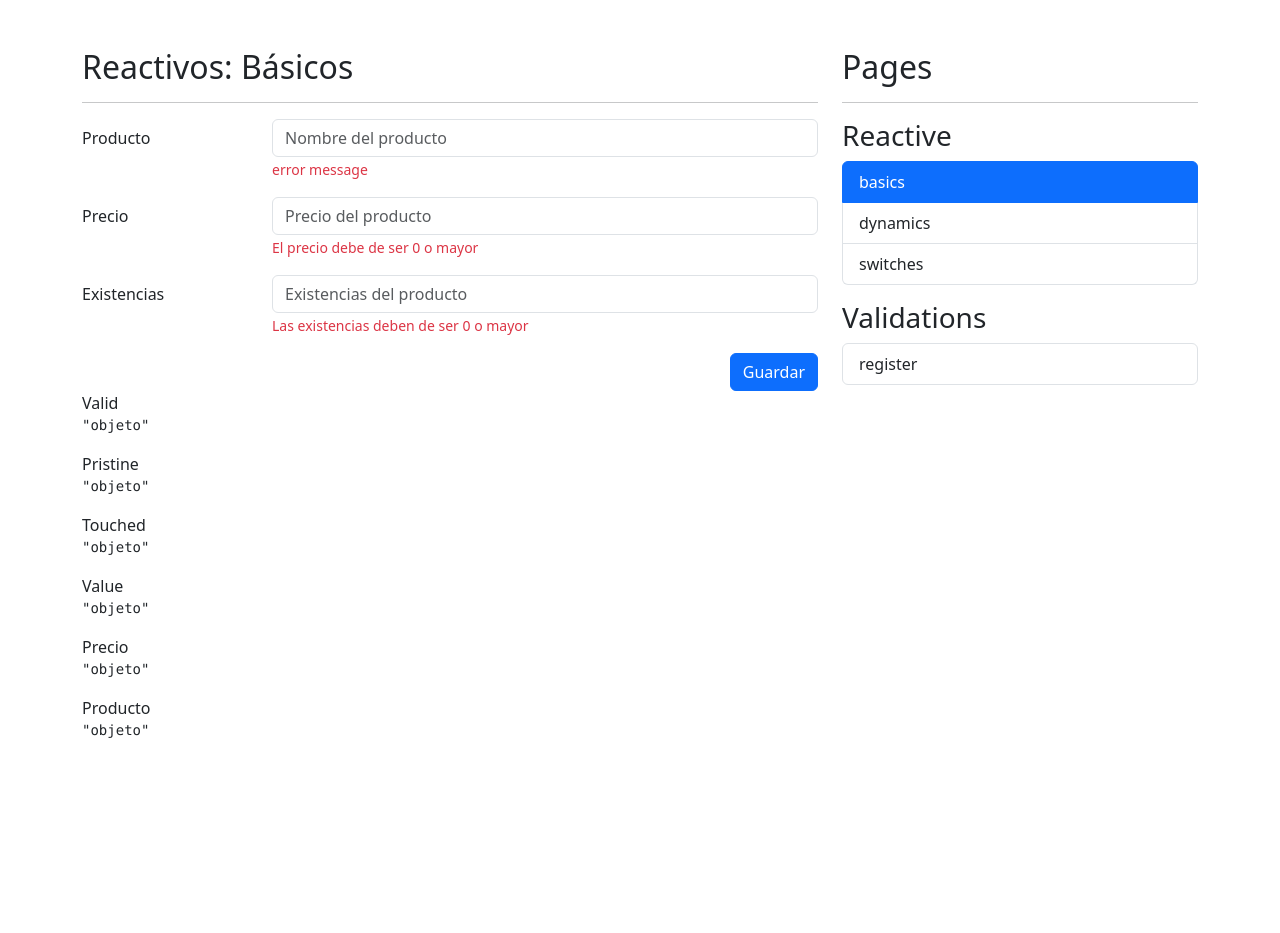
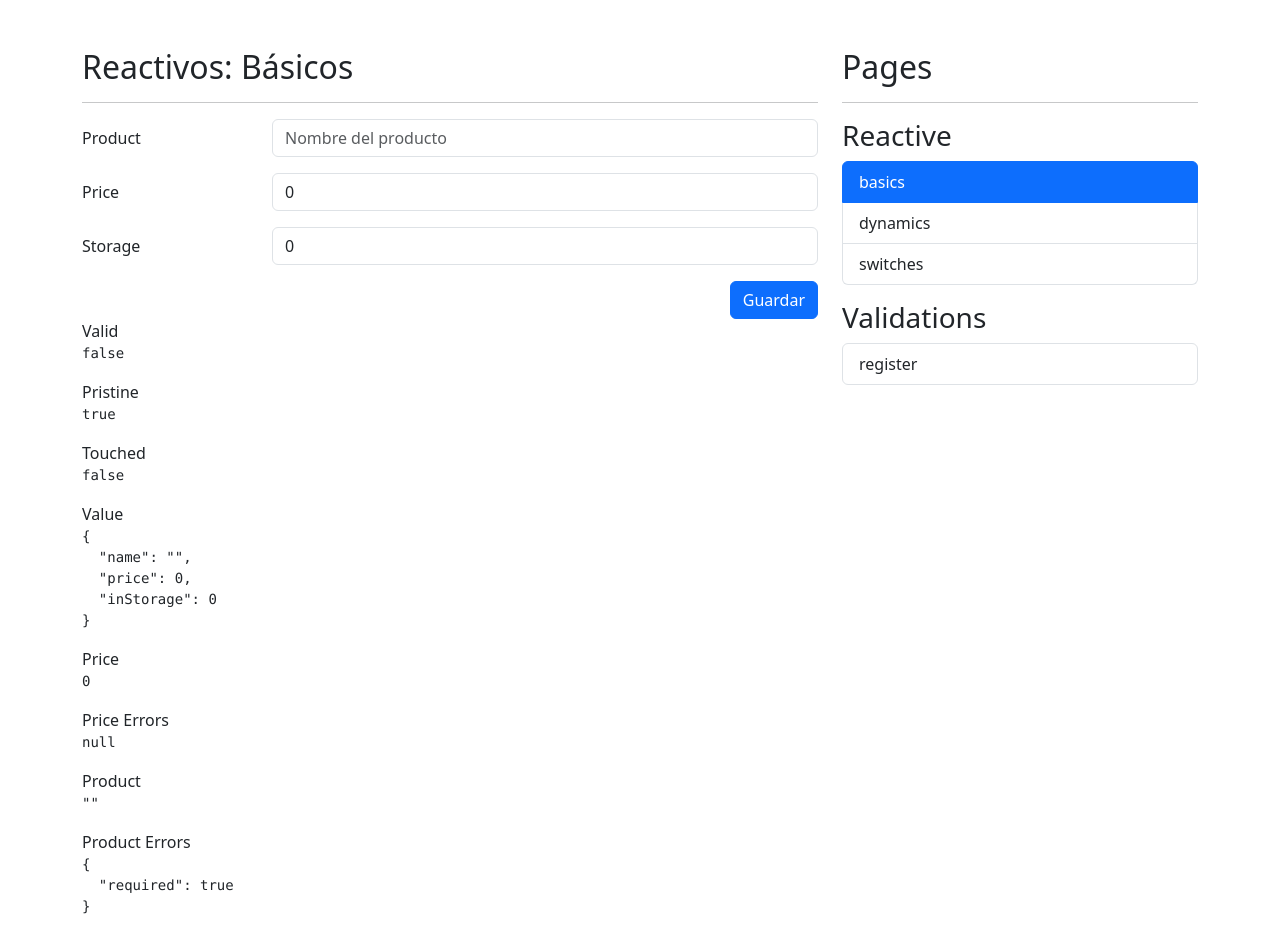
Before and after one commit to lumusitech/frontend-angular-form-app, an Angular app: page /reactive/basic in a window 1280 px wide. Before the commit the page ends 800 px from the top, so only its background shows below. Built offline with nearby package versions, Linux system fonts and the light colour scheme.

Commit message:
feat: add basic form with validations

```diff
--- a/src/app/reactive/pages/basic-page/basic-page.component.html
+++ b/src/app/reactive/pages/basic-page/basic-page.component.html
@@ -3,51 +3,54 @@
 
 <div class="row">
   <div class="col">
-    <form autocomplete="off">
+    <form autocomplete="off" (ngSubmit)="onSave()" [formGroup]="myForm">
       <!-- Campo de producto -->
       <div class="mb-3 row">
-        <label class="col-sm-3 col-form-label">Producto</label>
+        <label class="col-sm-3 col-form-label">Product</label>
         <div class="col-sm-9">
           <input
+            formControlName="name"
             type="text"
             class="form-control"
             placeholder="Nombre del producto"
           />
 
-          <span class="form-text text-danger">
+          <span class="form-text text-danger" *ngIf="isValidField('name')">
             <!-- Debe de ser de 3 letras -->
-            error message
+            {{ getFieldError("name") }}
           </span>
         </div>
       </div>
 
       <!-- Campo de producto -->
       <div class="mb-3 row">
-        <label class="col-sm-3 col-form-label">Precio</label>
+        <label class="col-sm-3 col-form-label">Price</label>
         <div class="col-sm-9">
           <input
+            formControlName="price"
             type="number"
             class="form-control"
             placeholder="Precio del producto"
           />
-          <span class="form-text text-danger">
-            El precio debe de ser 0 o mayor
+          <span class="form-text text-danger" *ngIf="isValidField('price')">
+            price must be greater than 0
           </span>
         </div>
       </div>
 
       <!-- Campo de existencias -->
       <div class="mb-3 row">
-        <label class="col-sm-3 col-form-label">Existencias</label>
+        <label class="col-sm-3 col-form-label">Storage</label>
         <div class="col-sm-9">
           <input
+            formControlName="inStorage"
             type="number"
             class="form-control"
             placeholder="Existencias del producto"
           />
 
-          <span class="form-text text-danger">
-            Las existencias deben de ser 0 o mayor
+          <span class="form-text text-danger" *ngIf="isValidField('inStorage')">
+            Storage must be greater than 0
           </span>
         </div>
       </div>
@@ -66,21 +69,27 @@
 <div class="row">
   <div class="col">
     <span>Valid</span>
-    <pre>{{ "objeto" | json }}</pre>
+    <pre>{{ myForm.valid | json }}</pre>
 
     <span>Pristine</span>
-    <pre>{{ "objeto" | json }}</pre>
+    <pre>{{ myForm.pristine | json }}</pre>
 
     <span>Touched</span>
-    <pre>{{ "objeto" | json }}</pre>
+    <pre>{{ myForm.touched | json }}</pre>
 
     <span>Value</span>
-    <pre>{{ "objeto" | json }}</pre>
+    <pre>{{ myForm.value | json }}</pre>
 
-    <span>Precio</span>
-    <pre>{{ "objeto" | json }}</pre>
+    <span>Price</span>
+    <pre>{{ myForm.controls["price"].value | json }}</pre>
 
-    <span>Producto</span>
-    <pre>{{ "objeto" | json }}</pre>
+    <span>Price Errors</span>
+    <pre>{{ myForm.controls["price"].errors | json }}</pre>
+
+    <span>Product</span>
+    <pre>{{ myForm.controls["name"].value | json }}</pre>
+
+    <span>Product Errors</span>
+    <pre>{{ myForm.controls["name"].errors | json }}</pre>
   </div>
 </div>
--- a/src/app/reactive/pages/basic-page/basic-page.component.ts
+++ b/src/app/reactive/pages/basic-page/basic-page.component.ts
@@ -1,10 +1,68 @@
-import { Component } from '@angular/core';
+import { Component, OnInit } from '@angular/core';
+import { FormBuilder, FormGroup, Validators } from '@angular/forms';
+
+// from backend using some data of path ie.
+const rtx5090 = {
+  name: 'RTX 5090',
+  price: 2000,
+  inStorage: 5,
+};
 
 @Component({
   templateUrl: './basic-page.component.html',
-  styles: [
-  ]
+  styles: [],
 })
-export class BasicPageComponent {
+export class BasicPageComponent implements OnInit {
+  // public myForm: FormGroup = new FormGroup({
+  //   name: new FormControl(''),
+  //   price: new FormControl(0),
+  //   inStorage: new FormControl(0),
+  // });
 
+  public myForm: FormGroup = this.fb.group({
+    name: ['', [Validators.required, Validators.minLength(3)]],
+    price: [0, [Validators.required, Validators.min(0)]],
+    inStorage: [0, [Validators.required, Validators.min(0)]],
+  });
+
+  // better way
+  constructor(private readonly fb: FormBuilder) {}
+
+  ngOnInit(): void {
+    // loaded from backend using some data of path ie.
+    // this.myForm.reset(rtx5090);
+  }
+
+  isValidField(field: string): boolean | null {
+    return (
+      this.myForm.controls[field].errors && this.myForm.controls[field].touched
+    );
+  }
+
+  getFieldError(field: string): string | null {
+    if (!this.myForm.controls[field]) return null;
+
+    const errors = this.myForm.controls[field].errors || {};
+
+    for (const key of Object.keys(errors)) {
+      switch (key) {
+        case 'required':
+          return `${field} field is required`;
+        case 'minlength':
+          return `At least ${errors['minlength'].requiredLength} characters`;
+      }
+    }
+
+    return null;
+  }
+
+  onSave() {
+    if (this.myForm.invalid) {
+      this.myForm.markAllAsTouched();
+      return;
+    }
+    console.log(this.myForm.value);
+
+    this.myForm.reset({ price: 0, inStorage: 0 });
+  }
 }
```
Also changed, not shown: src/app/reactive/reactive.module.ts (+4 -7 lines).
